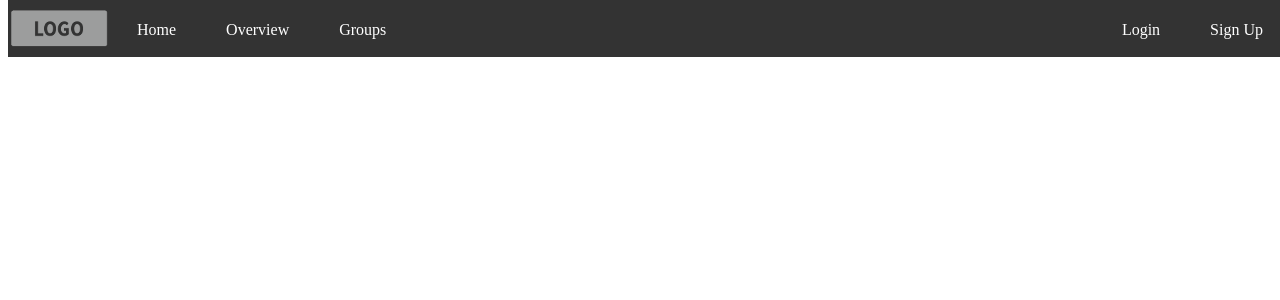
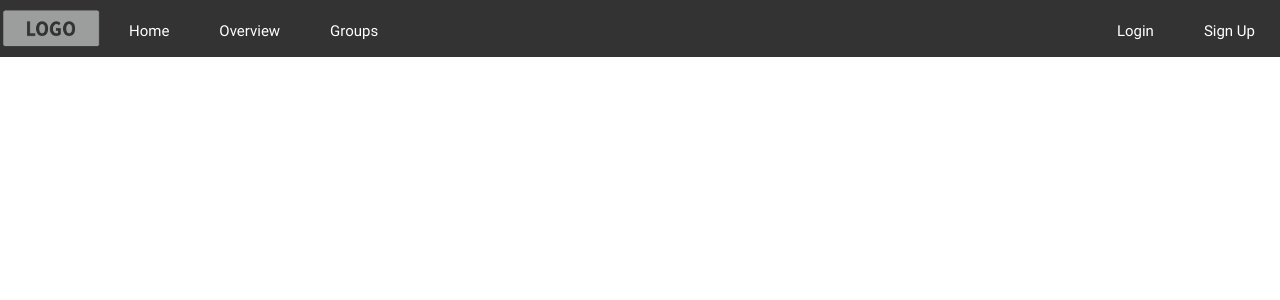
Before and after one commit to Moeby/tipp_topf, a PHP site: template templates/View/base.html.twig in a window 1280 px wide. Shown: the top 300 px of the page. Run offline with PHP 8.4, Linux system fonts and the light colour scheme; the template is opened without the code that fills it, so the values that code supplies are empty; some libraries are stand-ins or nearby versions.

Commit message:
materialize starter template embedded

```diff
--- a/templates/View/base.html.twig
+++ b/templates/View/base.html.twig
@@ -3,6 +3,15 @@
     <div id="whole">
         <head>
             {% block head %}
+                <!--Import Google Icon Font-->
+                <link href="http://fonts.googleapis.com/icon?family=Material+Icons" rel="stylesheet">
+                <!--Import materialize.css-->
+                <link type="text/css" rel="stylesheet" href="css/materialize.min.css"  media="screen,projection"/>
+
+                <!--Let browser know website is optimized for mobile-->
+                <meta name="viewport" content="width=device-width, initial-scale=1.0"/>
+
+                <!--Import style.css-->
                 <link rel="stylesheet" href="css/style.css" />
                 <title>{% block title %}{% endblock %} - TippTopf</title>
             {% endblock %}
@@ -29,6 +38,10 @@
 
                 {% endblock %}
             </div>
+
+            <!--Import jQuery before materialize.js-->
+            <script type="text/javascript" src="https://code.jquery.com/jquery-2.1.1.min.js"></script>
+            <script type="text/javascript" src="js/materialize.min.js"></script>
         </body>
     </div>
 </html>
```
